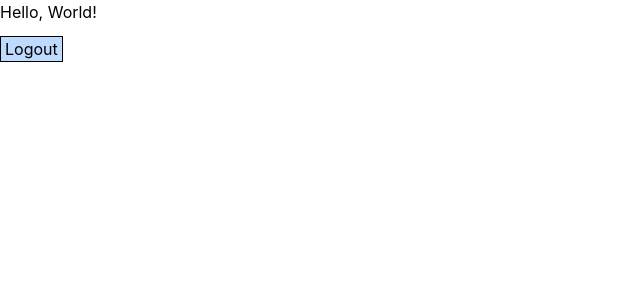
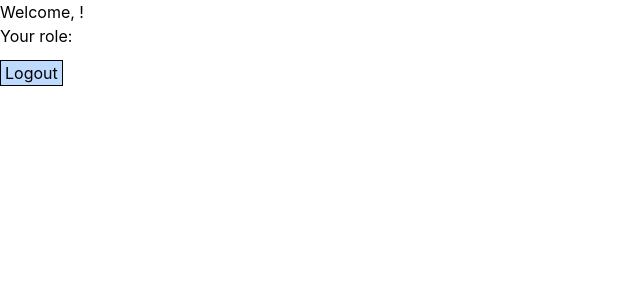
Before and after one commit to mchlginga/fastc, a React (Vite) app in the folder frontend/: page /dashboard in a window 1280 px wide. Shown: the top 300 px of the page, without its empty margins (0-640 px from the left). Built offline with nearby package versions, Linux system fonts and the light colour scheme; no server answers.

Commit message:
feat: use AuthContext to display user data on dashboard

```diff
--- a/frontend/src/pages/dashboard/Dashboard.jsx
+++ b/frontend/src/pages/dashboard/Dashboard.jsx
@@ -1,22 +1,16 @@
-import { useNavigate } from "react-router-dom";
+import { useContext } from "react";
 
-import { logout } from "../../services/authService";
+import { AuthContext } from "../../context/AuthContext";
 import Button from "../../components/Button";
 
-const Dashboard = () => {
-    const navigate = useNavigate();
+export default function Dashboard() {
+    const { user, handleLogout } = useContext(AuthContext);
 
-    const handleLogout = async () => {
-        await logout();
-        navigate("/login");
-    };
-
-    return(
+    return (
         <div>
-            <h1>Hello, World!</h1>
+            <h1>Welcome, {user?.name}!</h1>
+            <p>Your role: {user?.role}</p>
             <Button onClick={handleLogout}>Logout</Button>
         </div>
     );
 };
-
-export default Dashboard;
```
